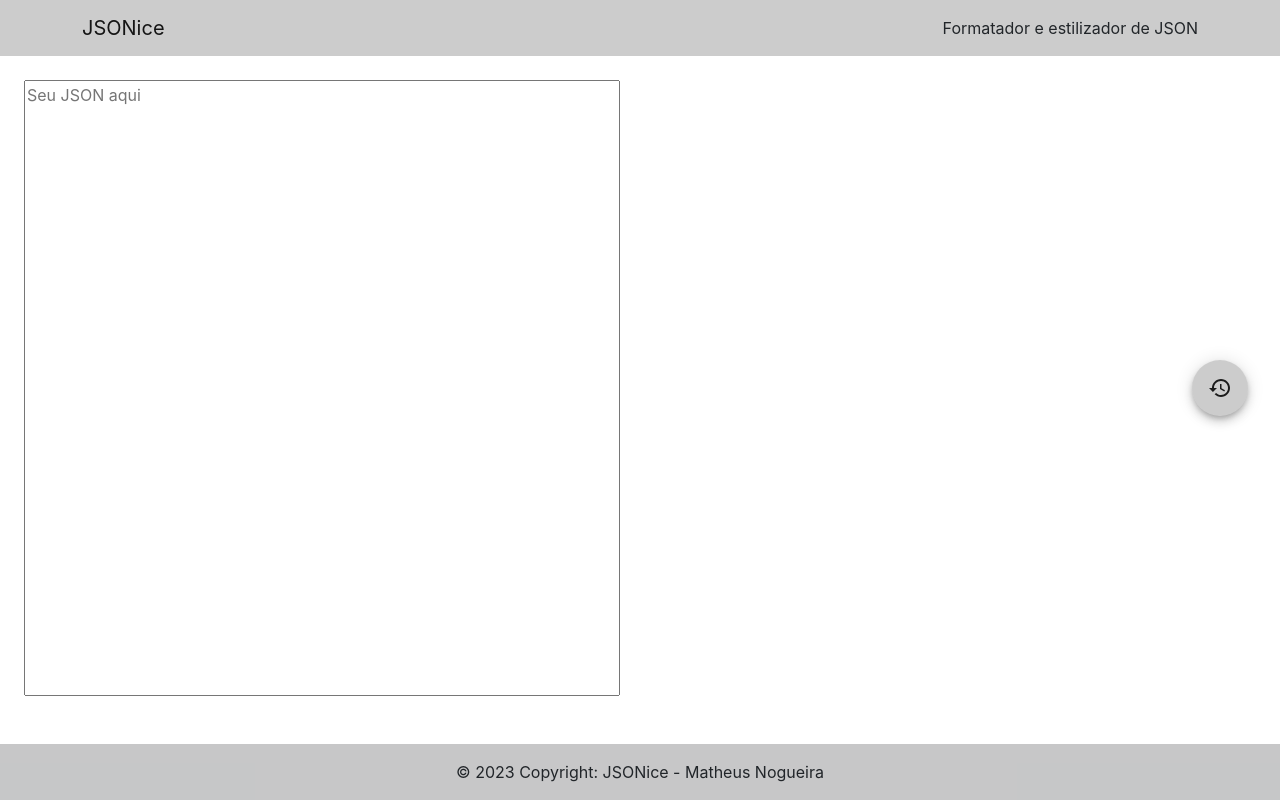
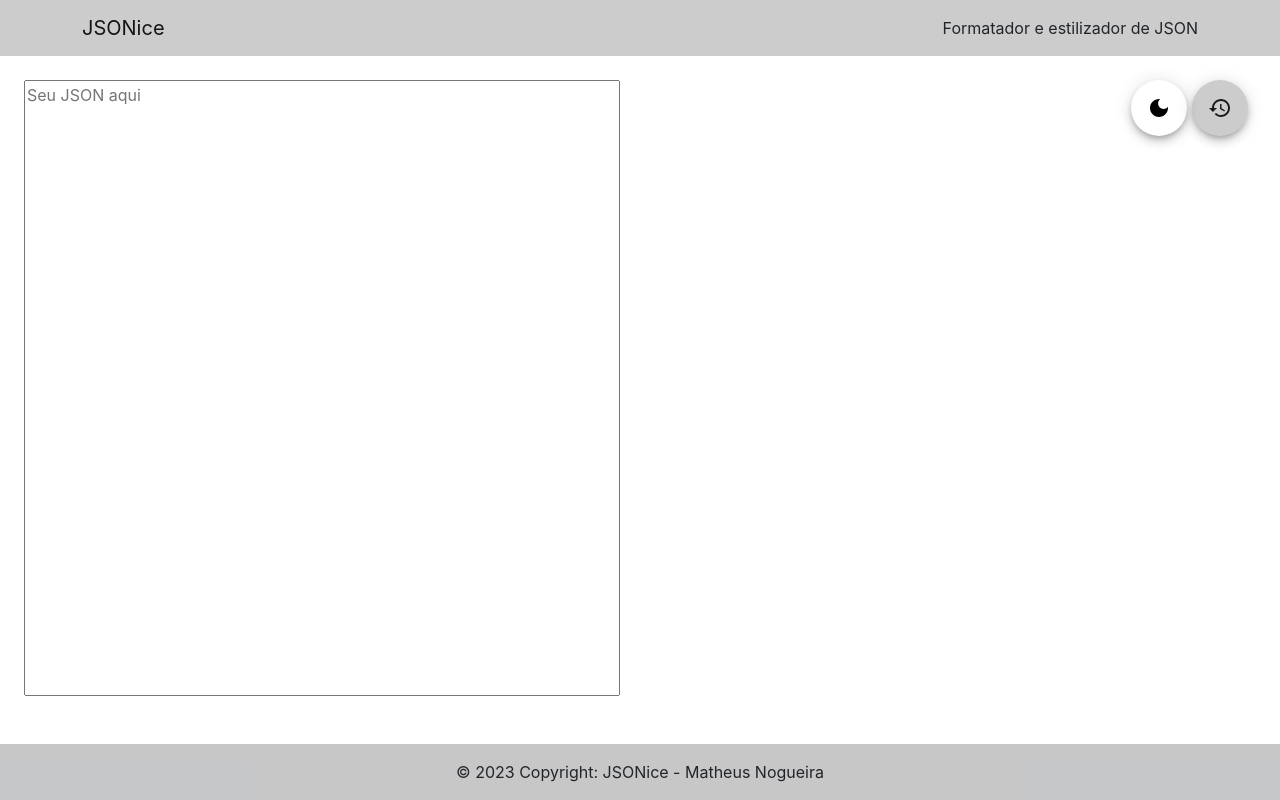
Before and after one commit to matheusnog/jsonice, a React (Create React App) app: page / in a window 1280 px wide. Built offline with nearby package versions, Linux system fonts and the light colour scheme; the HTML template or start-up script is replaced by a standard one.

Commit message:
Adicionando botão para alterar tema do JSON

```diff
--- a/src/components/Content/Content.jsx
+++ b/src/components/Content/Content.jsx
@@ -1,6 +1,7 @@
 import { TextareaAutosize } from '@mui/base';
 import HistoryIcon from '@mui/icons-material/History';
 import CleaningServicesIcon from '@mui/icons-material/CleaningServices';
+import DarkModeIcon from '@mui/icons-material/DarkMode';
 import { Fab, Grid, Modal, Box, Typography } from '@mui/material';
 import { JsonViewer } from '@textea/json-viewer';
 import React, { useEffect, useState } from 'react';
@@ -26,6 +27,9 @@ const Content = () => {
     const [formattedJson, setFormattedJson] = useState(null)
     const [modalOpen, setModalOpen] = useState(false)
     const [history, setHistory] = useState('')
+    const [theme, setTheme] = useState('light')
+    const [btnBackColor, setbtnBackColor] = useState('#fff')
+    const [btnColor, setbtnColor] = useState('#000')
 
     useEffect(() => {
         try {
@@ -65,6 +69,18 @@ const Content = () => {
         showHistory()
     }
 
+    function changeColor() {
+        if (theme == 'light') {
+            setTheme('dark')
+            setbtnColor('#fff')
+            setbtnBackColor('#000')
+        } else {
+            setTheme('light')
+            setbtnColor('#000')
+            setbtnBackColor('#fff')
+        }
+    }
+
     return (
         <>
             <Modal
@@ -96,14 +112,17 @@ const Content = () => {
                         placeholder='Seu JSON aqui'
                     />
                 </Grid>
-                <Grid container item sm={6} className='p-3' style={{overflow: 'scroll', maxHeight: '100%'}}>
-                    <div className='d-flex align-items-center'>
-                        {formattedJson && <JsonViewer value={formattedJson} />}
-                    </div>
-                    <div className='align-items-end text-end' style={{ width: '100vh' }}>
+                <Grid container item sm={6} className='p-3' style={{ overflow: 'scroll', maxHeight: '100%' }}>
+                    <div className='align-items-end text-end' style={{ width: '100vh', marginBottom: 5 }}>
+                        <Fab color='inherit' style={{ marginRight: 5, backgroundColor: btnBackColor, color: btnColor }} aria-label="add" onClick={() => changeColor()}>
+                            <DarkModeIcon />
+                        </Fab>
                         <Fab style={{ backgroundColor: 'rgba(0, 0, 0, 0.2)' }} aria-label="add" onClick={() => openHistoryModal()}>
                             <HistoryIcon />
                         </Fab>
+                    </div>
+                    <div className='d-flex align-items-center'>
+                        {formattedJson && <JsonViewer value={formattedJson} theme={theme} />}
                     </div>
                 </Grid>
             </Grid>
--- a/src/components/Footer/Footer.css
+++ b/src/components/Footer/Footer.css
@@ -5,6 +5,6 @@
     right: 0;
 }
 
-.bgGray{
+.bgGray {
     background-color: rgba(0, 0, 0, 0.2);
 }
--- a/src/components/History/History.jsx
+++ b/src/components/History/History.jsx
@@ -15,7 +15,7 @@ const History = ({ setJson }) => {
         setJson(localStorage.getItem(key))
     }
 
-    function removeJson(key){
+    function removeJson(key) {
         localStorage.removeItem(key)
         setArrayHistory(Object.keys(localStorage))
     }
@@ -34,7 +34,7 @@ const History = ({ setJson }) => {
                         <div>
                             <span>{localStorage.getItem(ak)}</span>
                         </div>
-                        <div style={{marginRight: 4}}>
+                        <div style={{ marginRight: 4 }}>
                             <Fab size="small" color='success' aria-label="add" onClick={() => loadJson(ak)}>
                                 <CheckIcon />
                             </Fab>
```
